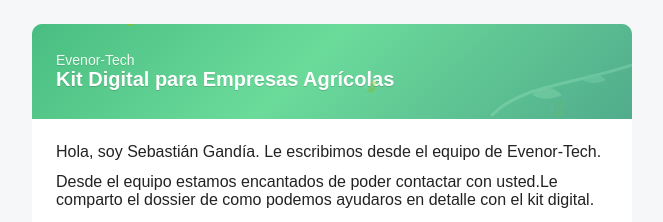
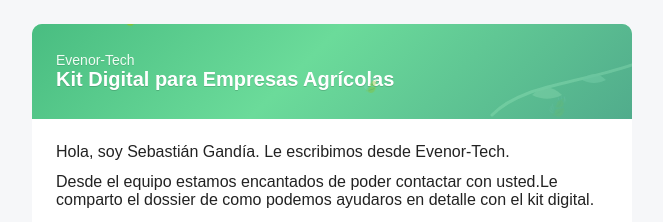
Before and after one commit to SebassG05/Dossier, a website: page src/templates/email.html in a window 1280 px wide. Shown: the top 222 px of the page, without its empty margins (308-971 px from the left). Drawn offline with Linux system fonts and the light colour scheme.

Commit message:
Commit 2

```diff
--- a/src/templates/email.html
+++ b/src/templates/email.html
@@ -53,7 +53,7 @@
             </tr>
             <tr>
               <td class="px" style="padding:24px; font-family:Arial, sans-serif; color:#222222;">
-                <p style="margin:0 0 12px;">Hola, soy Sebastián Gandía. Le escribimos desde el equipo de Evenor-Tech.</p>
+                <p style="margin:0 0 12px;">Hola, soy Sebastián Gandía. Le escribimos desde Evenor-Tech.</p>
                 <div style="margin:0 0 16px;"> Desde el equipo estamos encantados de poder contactar con usted.Le comparto el dossier de como podemos ayudaros en detalle con el kit digital.</div>
 
                 <h1 style="margin:0 0 16px; font-size:24px; line-height:1.3; color:#1a531b;">Dossier Informativo – Kit Digital para Empresas Agrícolas</h1>
```
